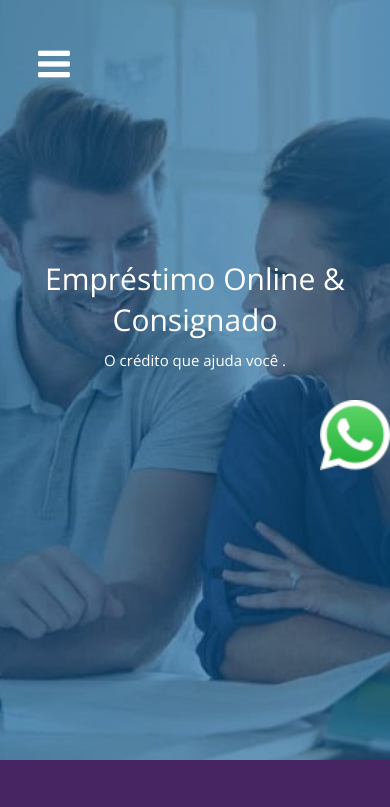
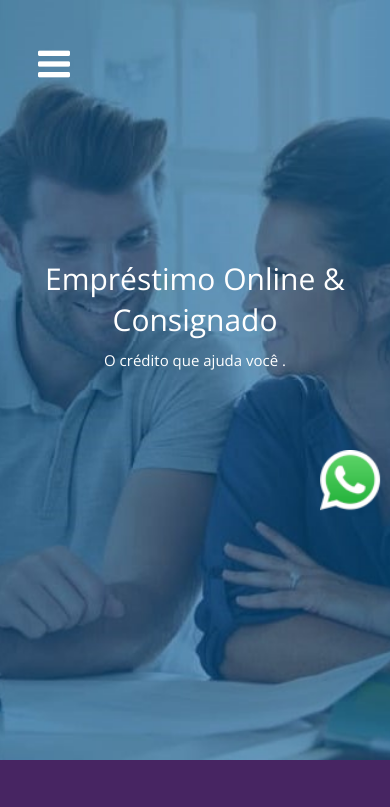
Before and after one commit to denilson53/Emprestimo, a plain HTML site: page index.html in a window 390 px wide. Shown: the top 807 px of the page. Drawn offline with nearby package versions, Linux system fonts and the light colour scheme.

Commit message:
Add files via upload

```diff
--- a/css/style.css
+++ b/css/style.css
@@ -374,20 +374,56 @@ margin: 40px 40px;
 
 }
 
-@media screen and (max-width: 518px){
+@media screen and (max-width: 618px){
 	div.logo{
 		position: fixed;
 		z-index: 999;
-		margin-top: 400px;
+		margin-top: 450px;
 		left: 320px;
 		float: right;
 		width: 100px;
 		height: 100px;
 		}
 		div.logo img{
-	   height: 70px;
-	   width: 70px;
+	   height: 60px;
+	   width: 60px;
 
 		}
 
 		 }
+
+		 @media screen and (max-width: 450px){
+			div.logo{
+				position: fixed;
+				z-index: 999;
+				margin-top: 450px;
+				left: 320px;
+				float: right;
+				width: 100px;
+				height: 100px;
+				}
+				div.logo img{
+			   height: 60px;
+			   width: 60px;
+
+				}
+
+				 }
+
+				 @media screen and (max-width: 380px){
+					div.logo{
+						position: fixed;
+						z-index: 999;
+						margin-top: 450px;
+						left: 280px;
+						float: right;
+						width: 100px;
+						height: 100px;
+						}
+						div.logo img{
+					   height: 60px;
+					   width: 60px;
+
+						}
+
+						 }
```
